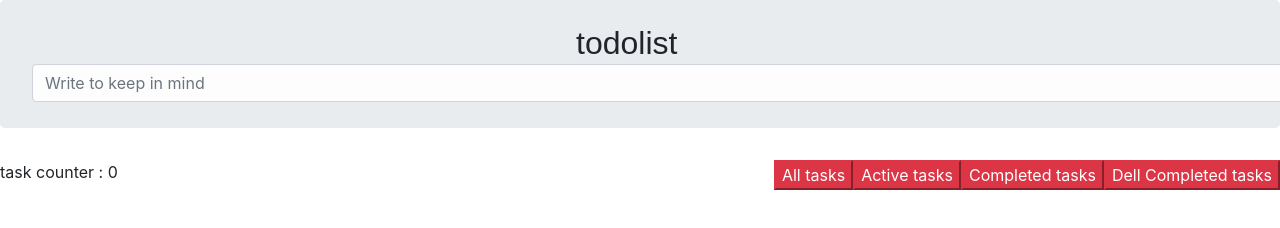
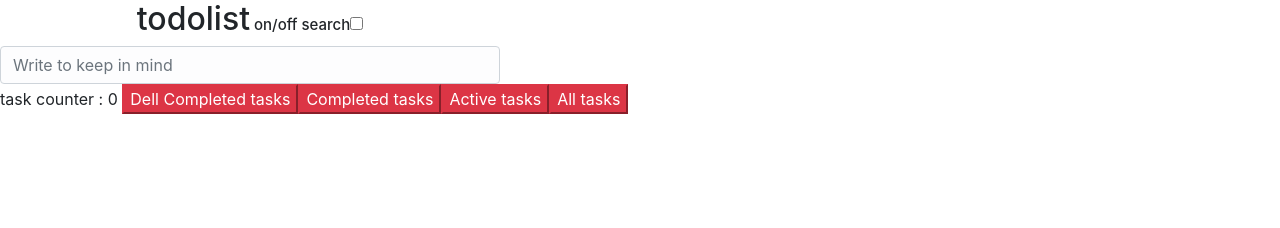
Before and after one commit to iam047/todo, a React app: page / in a window 1280 px wide. Built offline with nearby package versions, Linux system fonts and the light colour scheme.

Commit message:
create search in Todolist

```diff
--- a/src/Footer/index.js
+++ b/src/Footer/index.js
@@ -7,23 +7,24 @@ export  default class Footer extends Component {
         this.obj = [
             {
                 name: 'done',
-                className: 'btn-danger float-right',
+                className: 'btn-danger button',
                 text: 'Completed tasks'
 
             },
             {
                 name: 'active',
-                className: 'btn-danger float-right',
+                className: 'btn-danger button',
                 text: 'Active tasks'
             },
             {
                 name: 'all',
-                className: 'btn-danger float-right',
+                className: 'btn-danger button',
                 text: 'All tasks'
             }
 
         ];
     }
+
     dellDoneTask () {
         const { todo } = this.props;
         this.props.setState({
@@ -31,11 +32,14 @@ export  default class Footer extends Component {
         });
 
     }
+
     changeFilter (nextFilter) {
         this.props.setState({currentFilter: nextFilter })
     }
+
     render () {
         const { todo } = this.props;
+        //render button
         const button =  this.obj.map(obj => {
            return (
                <button
@@ -47,10 +51,11 @@ export  default class Footer extends Component {
                </button>
             );
         });
+
         return (
             <div>
                 <span>task counter : { todo.length } </span>
-                <button onClick={ this.dellDoneTask.bind(this) } className='btn-danger float-right'>Dell Completed  tasks</button>
+                <button onClick={ this.dellDoneTask.bind(this) } className='btn-danger button '>Dell Completed  tasks</button>
                 {button}
             </div>
         );
--- a/src/Header/index.js
+++ b/src/Header/index.js
@@ -2,6 +2,23 @@ import React, { Component } from 'react';
 import '../style.css'
 
 export default class Header extends Component {
+    activesearch () {
+        let { searchTodo } = this.props;
+         const onSearch =  searchTodo === false ? searchTodo = true : searchTodo = false;
+         console.log(onSearch);
+        this.props.setState({
+            searchTodo: onSearch
+        });
+    }
+    addSearchValue = (e) => {
+        const { searchTodo} = this.props;
+        if(searchTodo)
+        this.props.setState({
+            searchValue: e.target.value
+        });
+
+    };
+
     addtodo (e) {
         const { todo } = this.props;
         if( e.which === 13 ) {
@@ -22,15 +39,20 @@ export default class Header extends Component {
     }
     render () {
         return (
-            <div className=''>
-                <div className='jumbotron ' >
-                    <h2 className='todoh '>todolist</h2>
+
+            <div className='flexbox'>
+                <h2>todolist
+                    <span className='text'> on/off search
+                        <input type='checkbox'
+                               onClick={this.activesearch.bind(this)}/>
+                    </span>
+                </h2>
                 <input type='text'
                        placeholder='Write to keep in mind'
                        onKeyDown={ this.addtodo.bind(this) }
-                       className='list-group-item-light form-control table'
+                       className='list-group-item-light form-control'
+                       onChange={ this.addSearchValue.bind(this) }
                 />
-                </div>
             </div>
         );
     }
--- a/src/TodoList/components/TodoItem.js
+++ b/src/TodoList/components/TodoItem.js
@@ -1,29 +1,27 @@
 import React  from 'react';
 
 export default ( {todo:{text, id, status, isEditing}, onCompleted, dellTask, Eding ,submit} ) => {
+
     if(isEditing) {
+
      return(
          <div>
             <input
                 type = 'text'
                 placeholder = { text }
-                className = 'list-group-item'
+                className = ''
                 onKeyDown = { e => e.which === 13 && submit(e.target.value, id)}
                 onKeyUp = { e => e.which === 13 && Eding(isEditing) }
             />
-         </div>
-           );
+         </div>);
     }
         return (
             <div>
-            <span onDoubleClick ={ () => Eding(isEditing) } className='list-group-item'>
-                <input type='checkbox' checked={ status === 'done' }   onChange={ () =>  onCompleted(status) }/>
+            <span onDoubleClick ={ () => Eding(isEditing) } className='list-group-item flexbox'>
+                <input type='checkbox' checked={ status === 'done' } onChange={ () =>  onCompleted(status) }/>
                 { text }
-                <button onClick={ () => dellTask(id) } className='btn-danger float-right'>dell</button>
+                <button onClick={ () => dellTask(id) } className='btn-danger button float-right'>dell</button>
             </span>
             </div>
         );
-
-
-
 };
--- a/src/TodoList/index.js
+++ b/src/TodoList/index.js
@@ -1,7 +1,7 @@
 import React, { Component } from 'react';
 import TodoItem from './components/TodoItem';
+export  default class Todolist extends Component {
 
-export  default class Todolist extends Component {
     submit (e, id) {
         if (e === '') {
             return alert('Please write the text')
@@ -11,42 +11,60 @@ export  default class Todolist extends Component {
         const newtext = todo.filter(todo => id === todo.id ? todo.text = rewrite : false);
         this.props.setState({todo: todo.slice(newtext) });
     }
+
     dellTask (id) {
         const { todo } = this.props;
         this.props.setState({
-            todo: todo.filter(todo => id !== todo.id ? todo : false)
+            todo: todo.filter(todo => id !== todo.id)
         });
     }
+
     onCompleted (todo) {
+       const newStatus =  todo.status === 'active' ?
+           todo.status = 'done' :
+           todo.status = 'active';
         this.props.setState({
-            todos: todo.status === 'active' ? todo.status = 'done' : todo.status = 'active'
+            todos: newStatus
         });
     }
+
     getTodosByFilter (todo, currentFilter) {
         if (currentFilter === 'all') {
             return todo;
         }
         return todo.filter(todo =>  todo.status === currentFilter);
     }
-    isEding (todo) {
+
+    isEding ({id}) {
+        const nextTodos = this.props.todo.map(todo => {
+            return id === todo.id
+                ? {...todo, isEditing: !todo.isEditing}
+                : todo
+        });
         this.props.setState({
-            todos: todo.isEditing === false ? todo.isEditing = true : todo.isEditing = false
+            todo: nextTodos
         });
     }
+
+
+
     render () {
-        const { todo, currentFilter } = this.props;
+        const { todo, currentFilter, searchValue} = this.props;
         const todos = this.getTodosByFilter(todo, currentFilter);
+        const fillterSearch = todos.filter((todo)=> {
+            return todo.text.indexOf(searchValue.toLowerCase()) !== -1
+        });
         return (
             <div>
-                { todos.map((item) => {
+                { fillterSearch.map(item => {
                     return(
                         <TodoItem key = { item.id }
                                   submit = { this.submit.bind(this) }
                                   todo = { item }
                                   checked = { item.status === 'done'}
-                                  Eding = { ()=> this.isEding(item) }
-                                  onCompleted = {()=> this.onCompleted(item) }
-                                  dellTask = {()=> this.dellTask(item.id) }
+                                  Eding = { () => this.isEding(item) }
+                                  onCompleted = {() => this.onCompleted(item) }
+                                  dellTask = {() => this.dellTask(item.id) }
                         />
                     );
                 }) }
--- a/src/index.js
+++ b/src/index.js
@@ -10,15 +10,21 @@ class App extends Component {
         super(props);
         this.state = {
             todo: [],
-            currentFilter: 'all'
+            currentFilter: 'all',
+            searchTodo: false,
+            searchValue: ''
         };
     }
+
     render () {
         const commonProps = {
             setState: state => this.setState(state),
             todo: this.state.todo,
-            currentFilter: this.state.currentFilter
+            currentFilter: this.state.currentFilter,
+            searchTodo: this.state.searchTodo,
+            searchValue: this.state.searchValue
         };
+
         return (
             <div>
                 <Header {...commonProps} />
--- a/src/style.css
+++ b/src/style.css
@@ -1,18 +1,25 @@
-.todoh {
-    position:absolute;
-    top: 3%;
-    left: 45%;
-    font-family: Arial;
-
-}
+/*.todoh {*/
+    /*position:absolute;*/
+    /*top: 3%;*/
+    /*left: 45%;*/
+    /*font-family: Arial;*/
+/*}*/
 .line-through {
     text-decoration:line-through;
 }
 
 
-.table{
-
-    position: fixed;
-    display: block;
+.flexbox{
+    display: flex;
+    flex-wrap: wrap;
+    justify-content: center;
+    width: 500px;
 
 }
+
+.button {
+    flex-wrap: wrap-reverse;
+}
+.text{
+    font-size: 15px;
+}
```
Also changed, not shown: package.json (+2 -9 lines).
